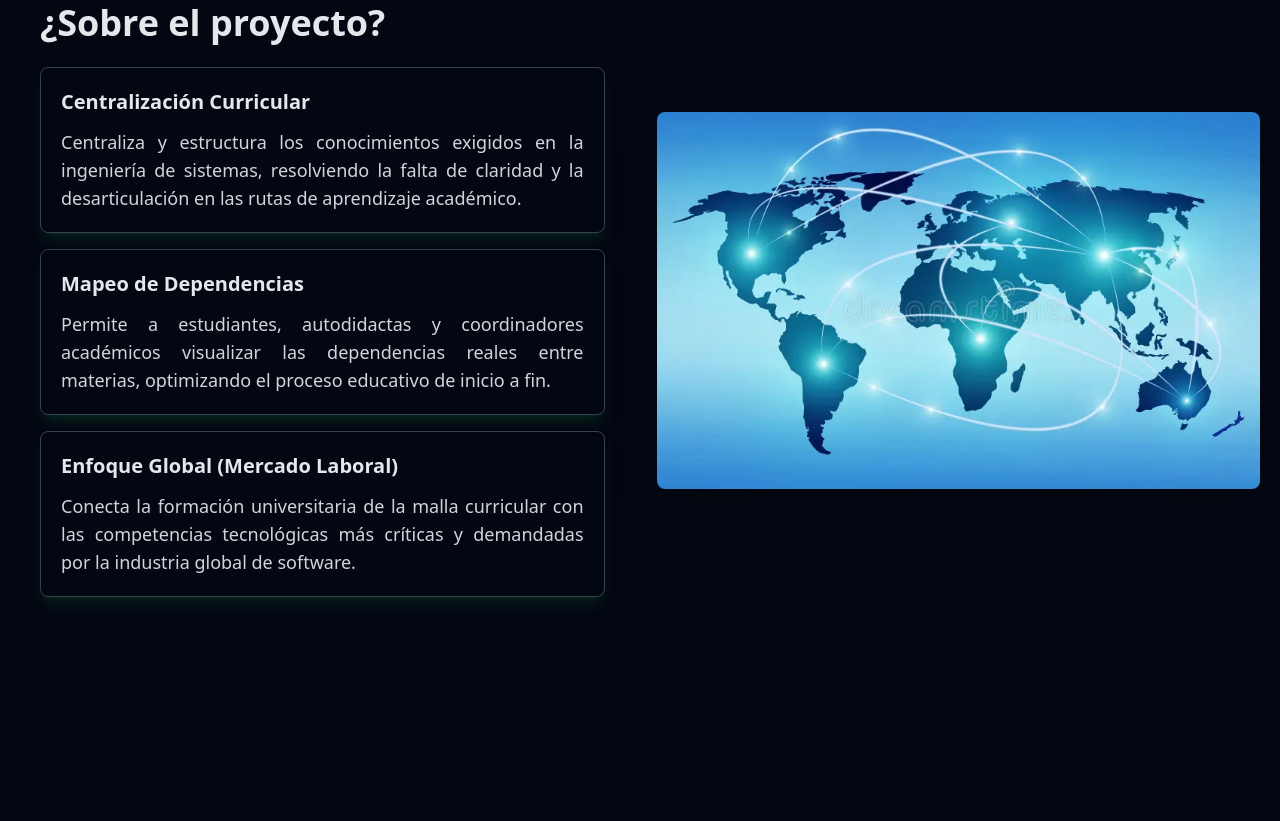
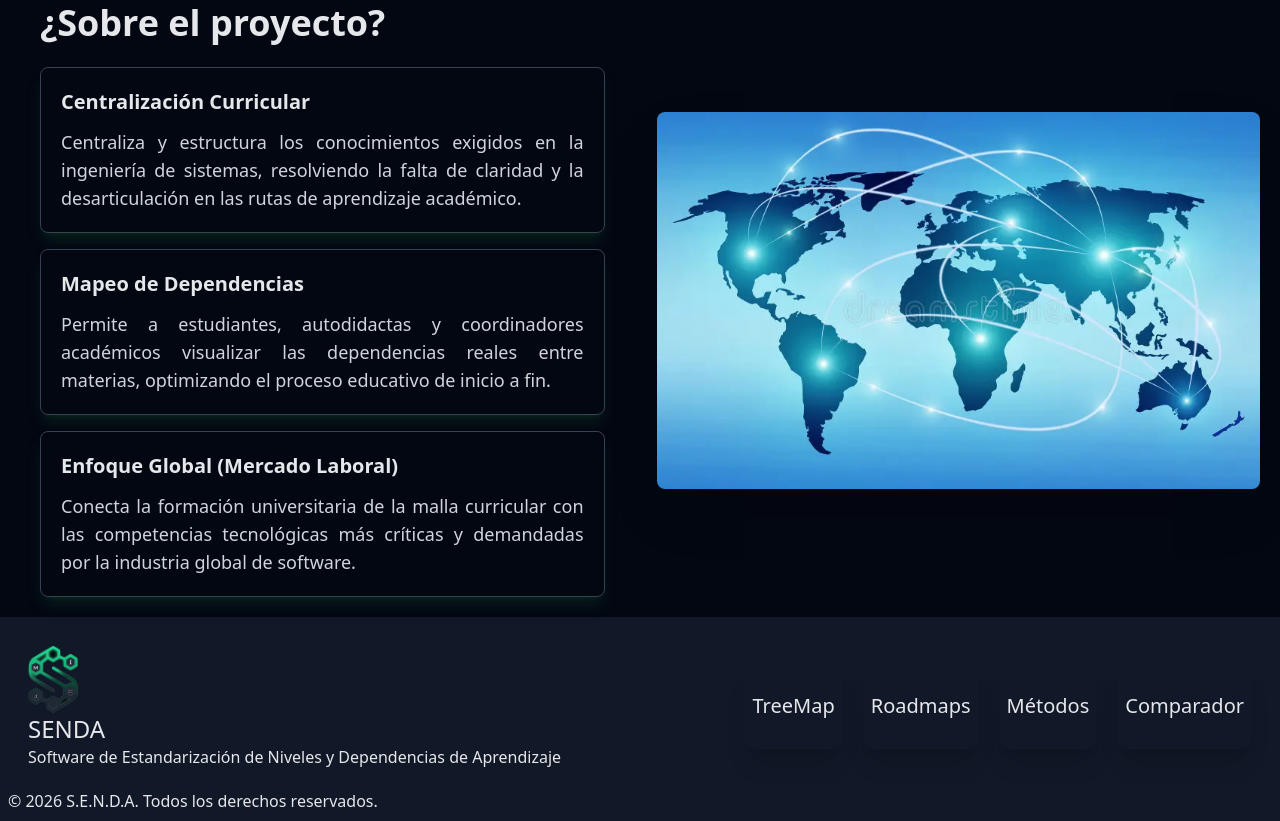
Before and after one commit to yycruzr-afk/yycruzr-afk.github.io, a plain HTML site: page index.html in a window 1280 px wide. Shown: the part 2534-3355 px from the top of the page. Before the commit the page ends 3151 px from the top, so only its background shows below. Drawn offline with nearby package versions, Linux system fonts and the light colour scheme.

Commit message:
Footer completado

```diff
--- a/index.html
+++ b/index.html
@@ -182,6 +182,33 @@
         </section>
     </main>
 
+    <footer class="flex flex-col p-2 bg-gray-900">
+        <div class="flex justify-between p-5">
+            <div class="">
+                <figure>
+                    <img src="./logos/logo.png" alt="Logo de Senda" width="50" height="70">
+                </figure>
+                <div>
+                    <h2 class="text-2xl">SENDA</h2>
+                    <p class="text-xm">Software de Estandarización de Niveles y Dependencias de Aprendizaje</p>
+                </div>
+            </div>
+            <nav class="flex text-xs gap-2 my-5 lg:gap-5 flex-col lg:flex-row ">
+                <a class="content-center text-center p-2 border-b-2 border-transparent rounded-xl hover:border-green-600 shadow-xl hover:shadow-green-800 transition-all duration-200 ease-in-out lg:text-xl"
+                    href="#">TreeMap</a>
+                <a class="content-center text-center p-2 border-b-2 border-transparent rounded-xl hover:border-green-600 shadow-xl hover:shadow-green-800 transition-all duration-200 ease-in-out lg:text-xl"
+                    href="#">Roadmaps</a>
+                <a class="content-center text-center p-2 border-b-2 border-transparent rounded-xl hover:border-green-600 shadow-xl hover:shadow-green-800 transition-all duration-200 ease-in-out lg:text-xl"
+                    href="#">Métodos</a>
+                <a class="content-center text-center p-2 border-b-2 border-transparent rounded-xl hover:border-green-600 shadow-xl hover:shadow-green-800 transition-all duration-200 ease-in-out lg:text-xl"
+                    href="#">Comparador</a>
+            </nav>
+        </div>
+
+        <div class="">
+            <p>© 2026 S.E.N.D.A. Todos los derechos reservados.</p>
+        </div>
+    </footer>
 </body>
 
 </html>
```
